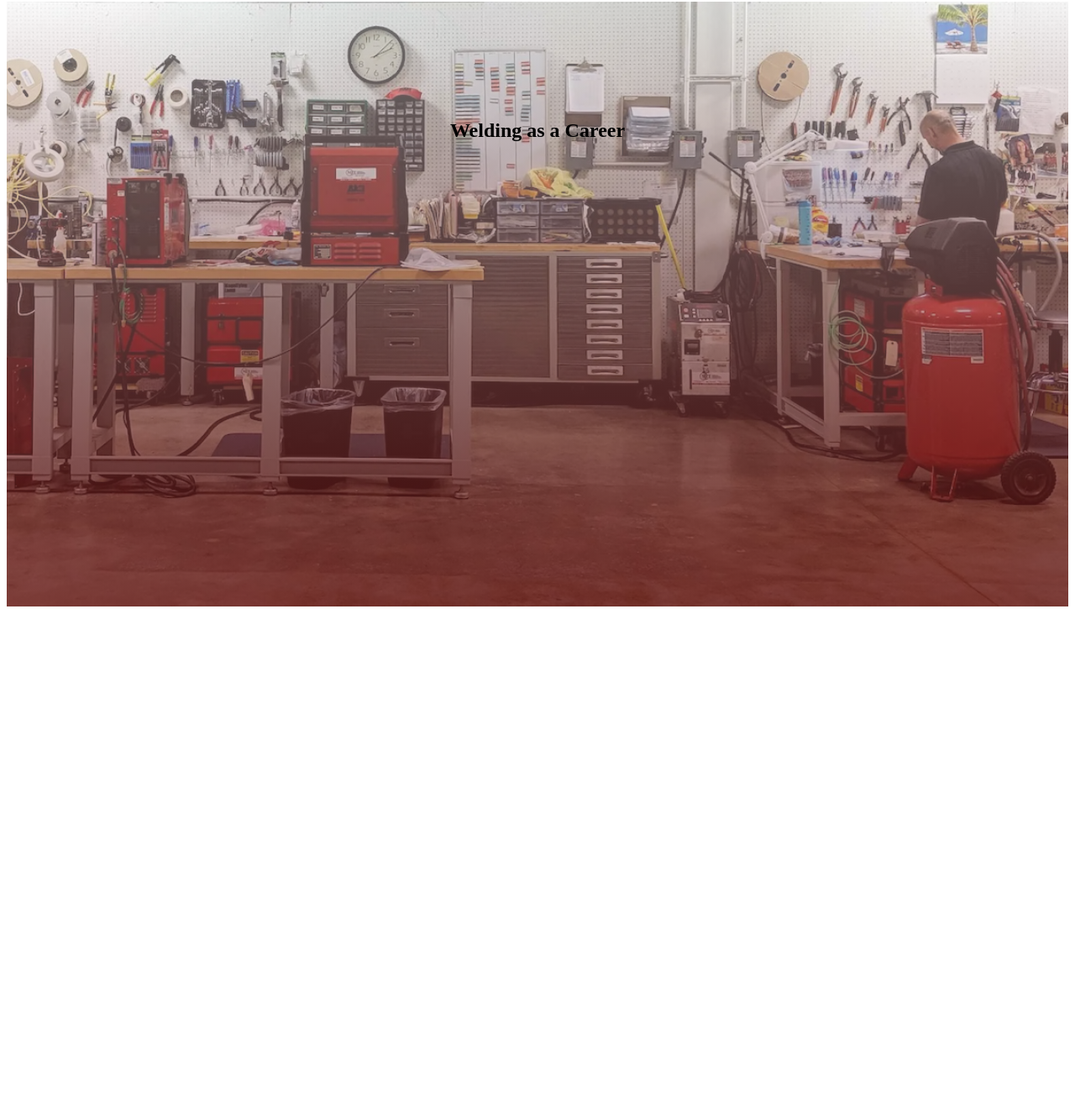
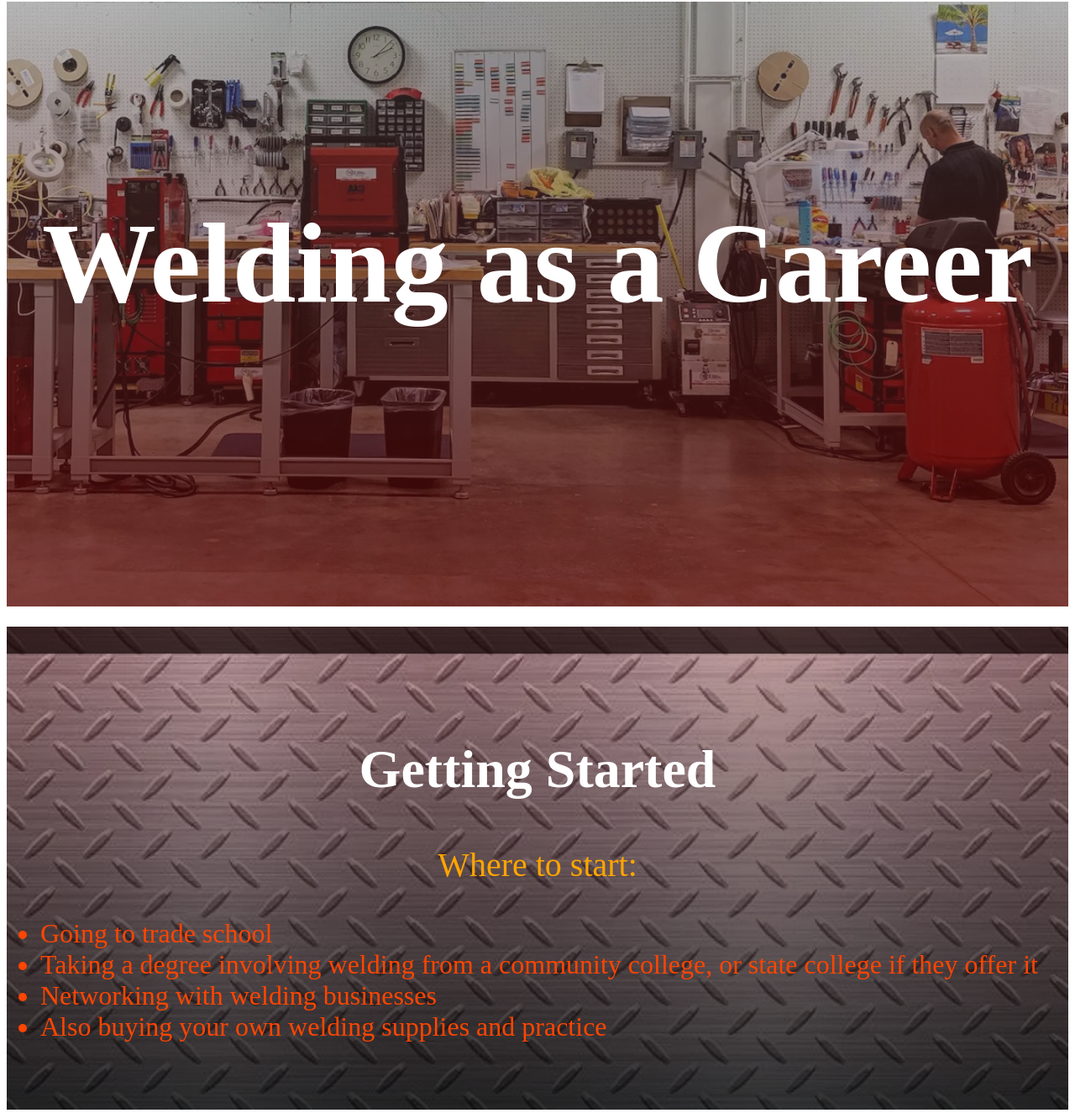
Before and after one commit to CIT85/chrisf-pub, a plain HTML site: page w7/index.html in a window 1280 px wide. Shown: the part 78-1403 px from the top of the page at 84% size. Before the commit the page ends 808 px from the top, so only its background shows below. Drawn offline with Linux system fonts and the light colour scheme.

Commit message:
Attendance: Article Section

```diff
--- a/w7/css/style.css
+++ b/w7/css/style.css
@@ -1,9 +1,42 @@
 
 .attendance-hero{
     min-height: 70vh;
-    background-image: linear-gradient(rgba(255, 255, 255, 0.4), rgba(90, 2, 2, 0.7)), url(/images/hero-new.png);
+    background-image: linear-gradient(rgba(83, 83, 83, 0.4), rgba(90, 2, 2, 0.7)), url(/images/hero-new.png);
     background-size: cover;
     background-position: center center;
     text-align:center;
     padding-block: 15vh 5vh;
 }
+
+.attendance-hero h2{
+    color:white;
+    font-size: 8.5rem;
+    text-shadow: 5px 5px 15px rgb(0,0,0 0.8);
+}
+
+.attendance-card{
+    background-image: linear-gradient(rgba(90, 2, 2, 0.4), rgba(0, 0, 0, 0.8)), url(/images/texture-new.png);
+    background-size: cover;
+    background-position: center bottom;
+    text-align:center;
+    padding-block: 3rem;
+    margin-top: 1.5rem;
+    border-top: 2rem solid rgba(139, 0, 0, 0.144);
+}
+
+.attendance-card h2{
+    color:white;
+    font-size: 4rem;
+    text-shadow: 5px 5px 15px rgb(0,0,0 0.8);
+}
+
+.attendance-card p{
+    font-size: 2.5rem;
+    color: orange;
+}
+
+.attendance-card ul{
+    text-align:left;
+    color:orangered;
+    font-size: 2rem;
+}
--- a/w7/index.html
+++ b/w7/index.html
@@ -12,6 +12,17 @@
     <section class="attendance-hero">
         <h2>Welding as a Career</h2>
     </section>
+
+    <article class="attendance-card">
+        <h2>Getting Started</h2>
+        <p>Where to start:</p>
+        <ul>
+            <li>Going to trade school</li>
+            <li>Taking a degree involving welding from a community college, or state college if they offer it</li>
+            <li>Networking with welding businesses</li>
+            <li>Also buying your own welding supplies and practice</li>
+        </ul>
+    </article>
 </body>
 
 </html>
```
